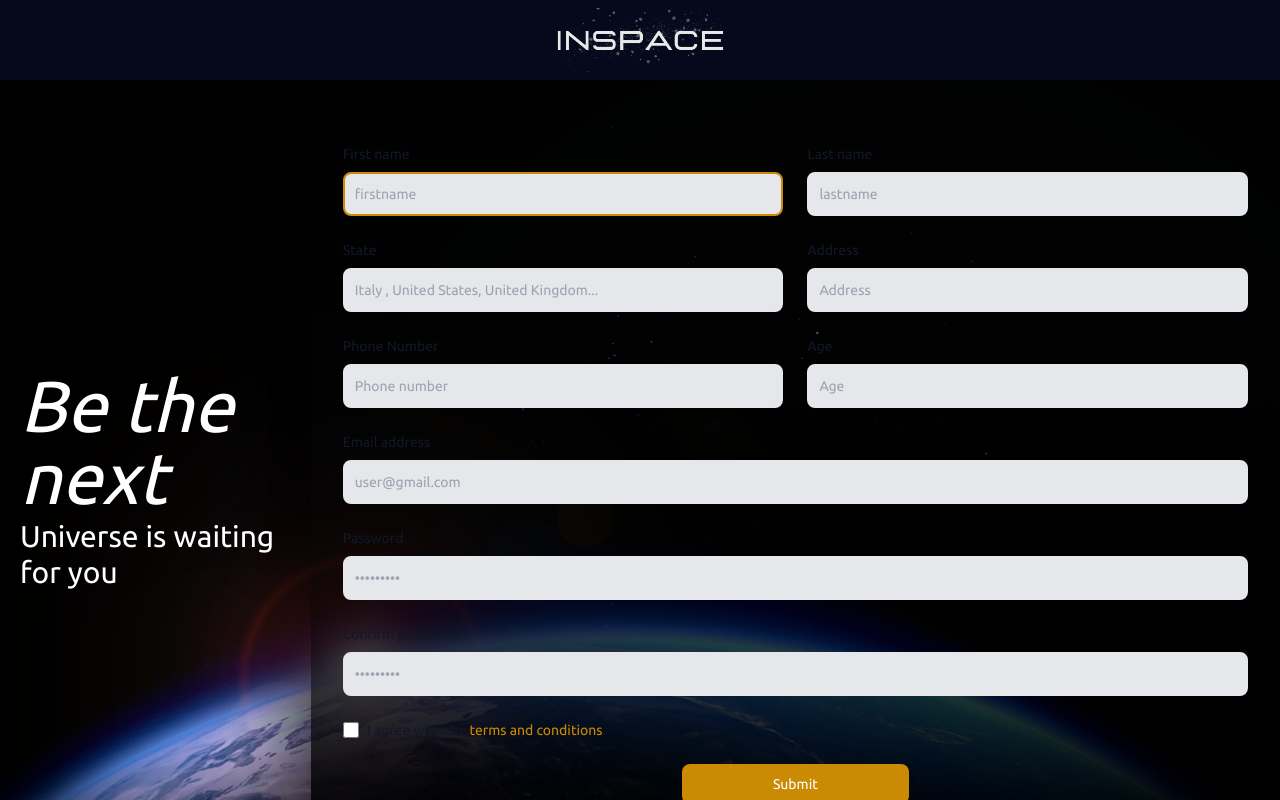
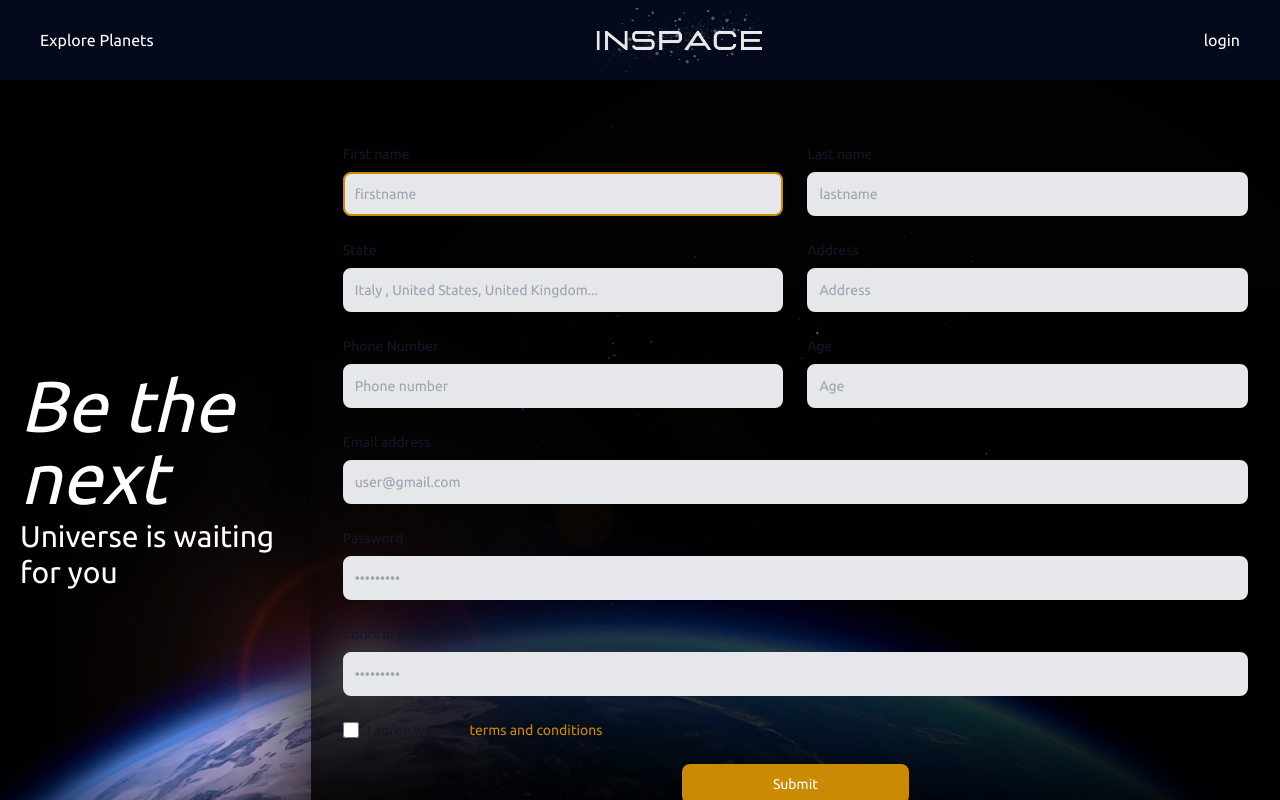
Before and after one commit to Graziano10/InSpace_Project, a React (Vite) app in the folder InSpace/: page /form-planet in a window 1280 px wide. Shown: the top 800 px of the page. Built offline with nearby package versions, Linux system fonts and the light colour scheme.

Commit message:
add  : link navbar formPlanet

```diff
--- a/InSpace/src/components/atoms/RegLogo.jsx
+++ b/InSpace/src/components/atoms/RegLogo.jsx
@@ -1,9 +1,11 @@
 import React from 'react'
-
+import { Link } from 'react-router-dom'
 const RegLogo = () => {
   return (
-    <section className='mx-auto'>
-        <div className='bg-logo h-16 w-48 bg-cover bg-center  '></div>
+      <section className='mx-auto '>
+          <Link to="/">
+            <div className='bg-logo h-16 w-48 bg-cover bg-center  '></div>
+        </Link>
     </section>
   )
 }
--- a/InSpace/src/pages/FormPlanet.jsx
+++ b/InSpace/src/pages/FormPlanet.jsx
@@ -71,8 +71,14 @@ export const FormPlanet = () => {
         theme="dark"
       />
       <nav className=" w-screen h-20  flex items-center bg-[#04091b] sticky top-0">
+        <div  className="hidden xl:block text-white  relative left-10 ">
+          <h2>Explore Planets</h2>
+        </div>
         <RegBurger isActive={isActive} handleToggle={handleToggle}/>
-        <RegLogo isActive={isActive}/>
+        <RegLogo/>
+        <div  className="hidden xl:block text-white relative right-10">
+          <h2>login</h2>
+        </div>
         <aside className={` ${isActive ? 'absolute top-20  w-full h-fit flex  bg-[#04091b]/90 text-xl' : 'hidden'}`}>
           <ul className="text-white rounded-br-xl rounded-bl-xl w-full flex justify-evenly items-center flex-col  gap-10 py-10 shadow-sxl md:gap-48 md:py-20 md:text-5xl">
             <Link to="/"><li>Homepage</li></Link>
```
